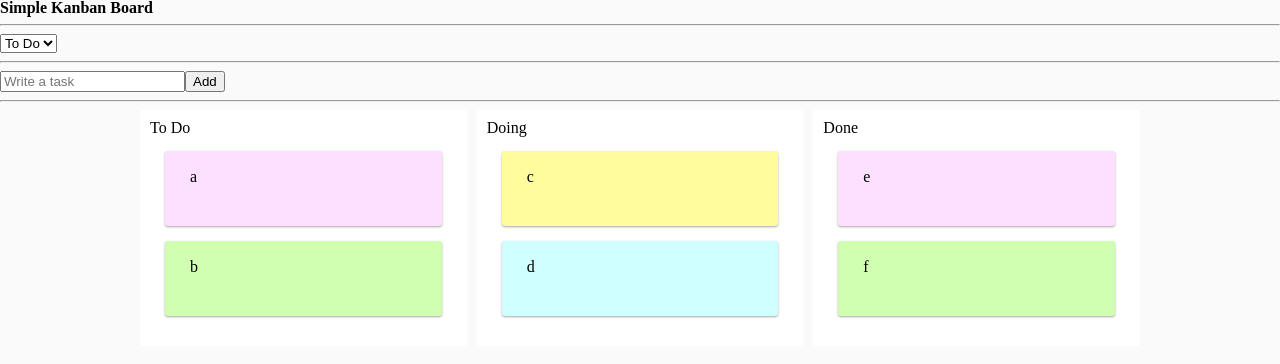
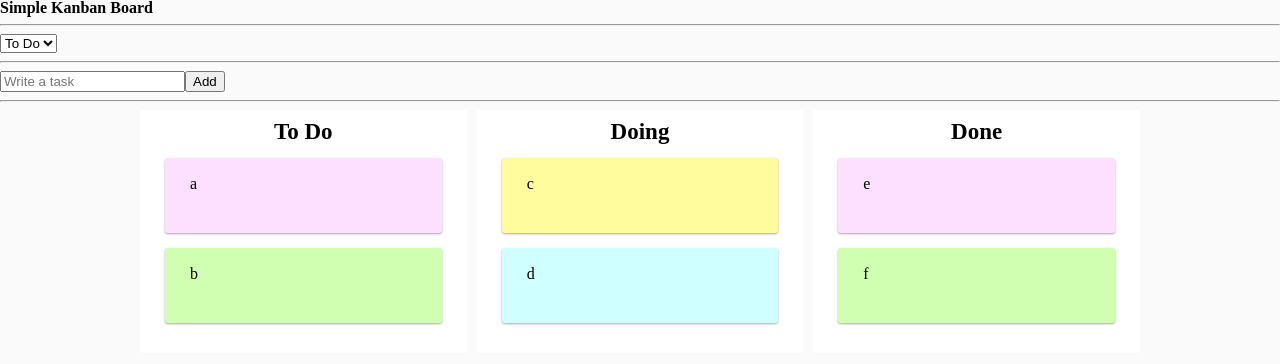
Before and after one commit to nujeyh/simple-kanban-board, a React (Create React App) app: page / in a window 1280 px wide. Shown: the top 364 px of the page. Built offline with nearby package versions, Linux system fonts and the light colour scheme; a web font is replaced by a local one.

Commit message:
💄 Add title style

```diff
--- a/src/components/Board.tsx
+++ b/src/components/Board.tsx
@@ -11,7 +11,7 @@ interface IBoardProps {
 const Board = ({ boardArr, boardId }: IBoardProps) => {
   return (
     <Wrapper>
-      <div>{boardId}</div>
+      <Title>{boardId}</Title>
       <Droppable droppableId={boardId}>
         {(provide, snapshot) => (
           <DroppableArea
@@ -39,6 +39,11 @@ const Wrapper = styled.div`
   height: fit-content;
   min-height: 50px;
 `;
+const Title = styled.h2`
+  font-size: 23px;
+  font-weight: 700;
+  text-align: center;
+`;
 const DroppableArea = styled.ul<{ isDraggingOver: boolean }>`
   padding-bottom: 15px;
   border-radius: 5px;
```
